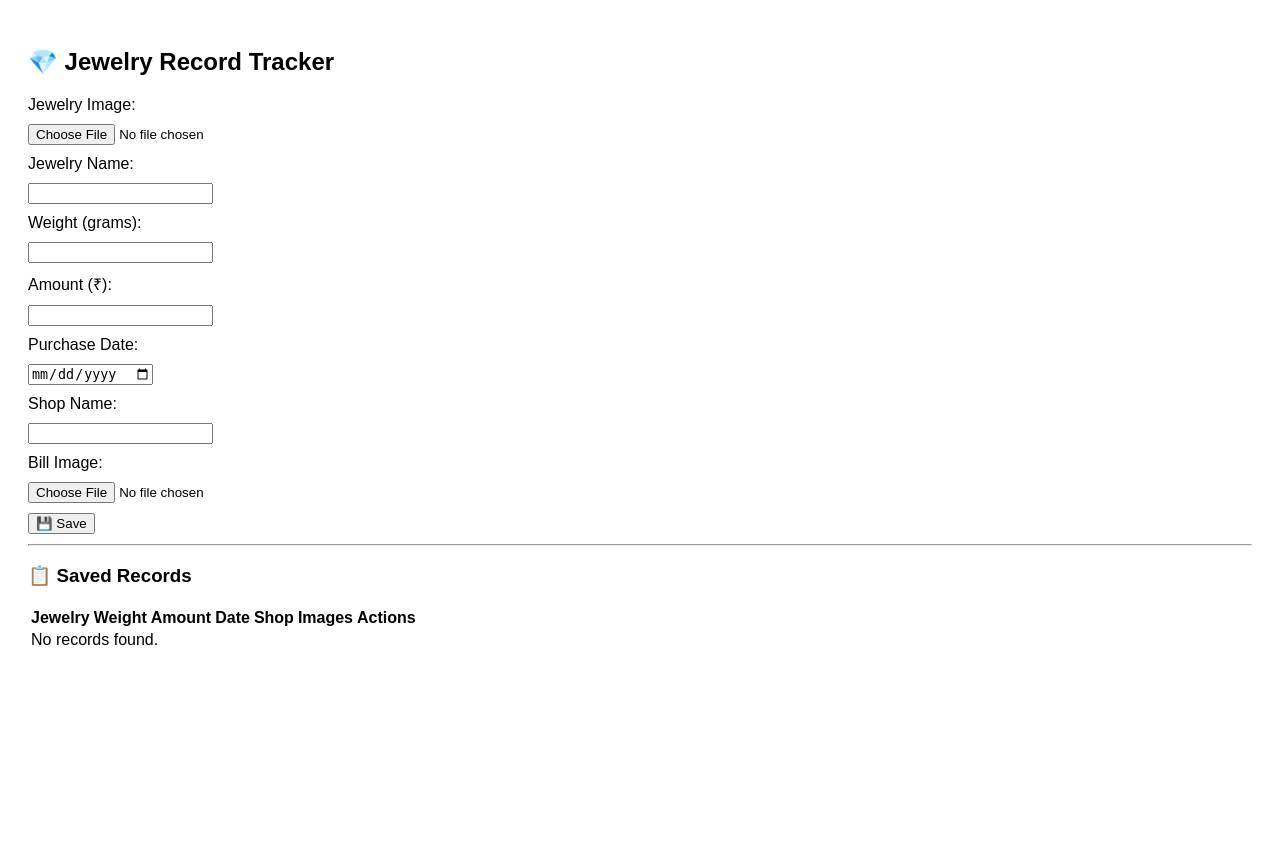
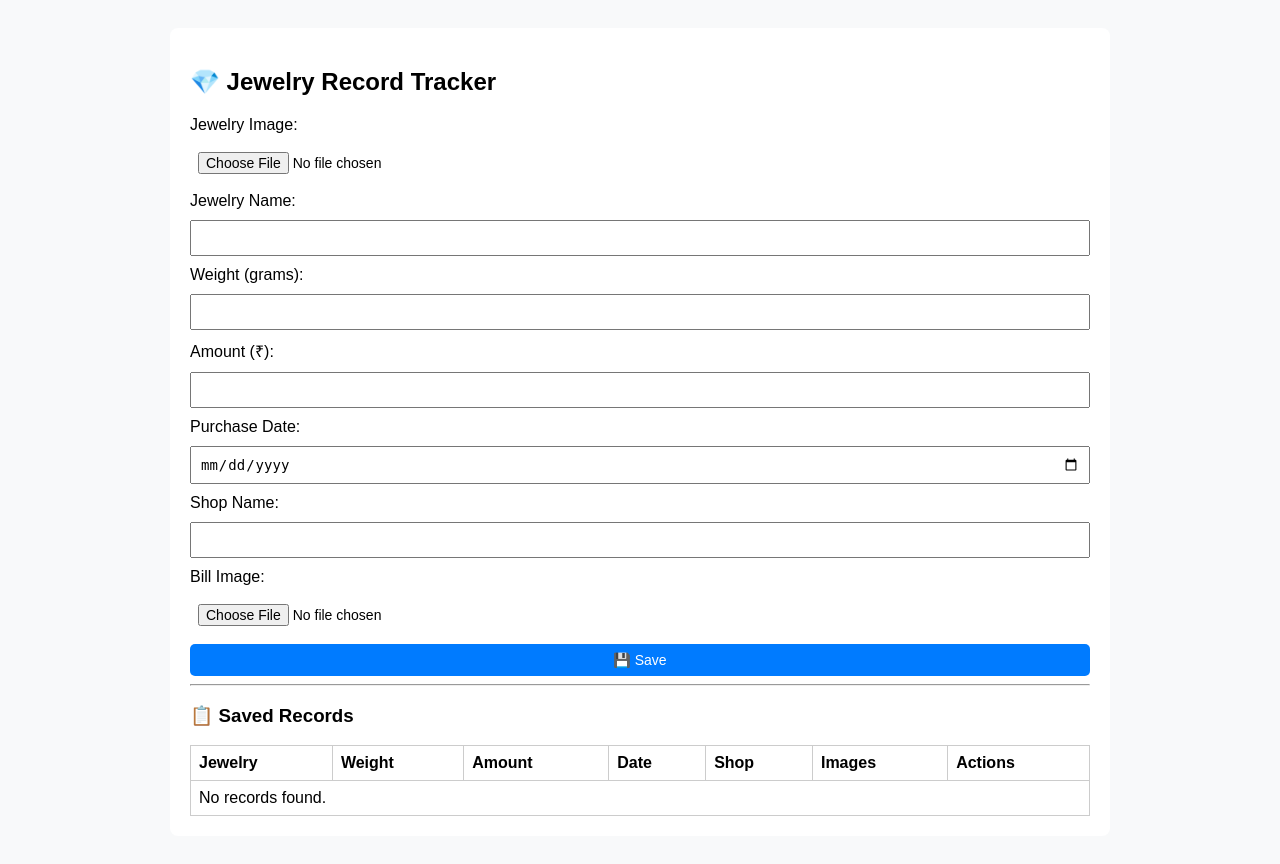
Before and after one commit to jituraj2/jewelry-tracker-, a Flask app: page / in a window 1280 px wide. Before the commit the page ends 645 px from the top, so only its background shows below. Run offline with Flask 3, Linux system fonts and the light colour scheme.

Commit message:
Update style.css

```diff
--- a/static/style.css
+++ b/static/style.css
@@ -1,9 +1,61 @@
 body {
     font-family: Arial, sans-serif;
+    background: #f8f9fa;
     padding: 20px;
 }
 
+.container {
+    max-width: 900px;
+    margin: auto;
+    background: #fff;
+    padding: 20px;
+    border-radius: 8px;
+}
+
+form {
+    display: grid;
+    gap: 10px;
+}
+
 input, button {
-    display: block;
+    padding: 8px;
+    font-size: 14px;
+}
+
+button {
+    background: #007bff;
+    color: #fff;
+    border: none;
+    cursor: pointer;
+    border-radius: 5px;
+}
+
+button:hover {
+    background: #0056b3;
+}
+
+.alert {
     margin: 10px 0;
+    padding: 10px;
+    background-color: #d4edda;
+    color: #155724;
+    display: none;
+    border-radius: 4px;
 }
+
+table {
+    width: 100%;
+    border-collapse: collapse;
+    margin-top: 15px;
+}
+
+th, td {
+    border: 1px solid #ccc;
+    padding: 8px;
+    text-align: left;
+}
+
+img {
+    margin-right: 5px;
+    border-radius: 4px;
+}
```
